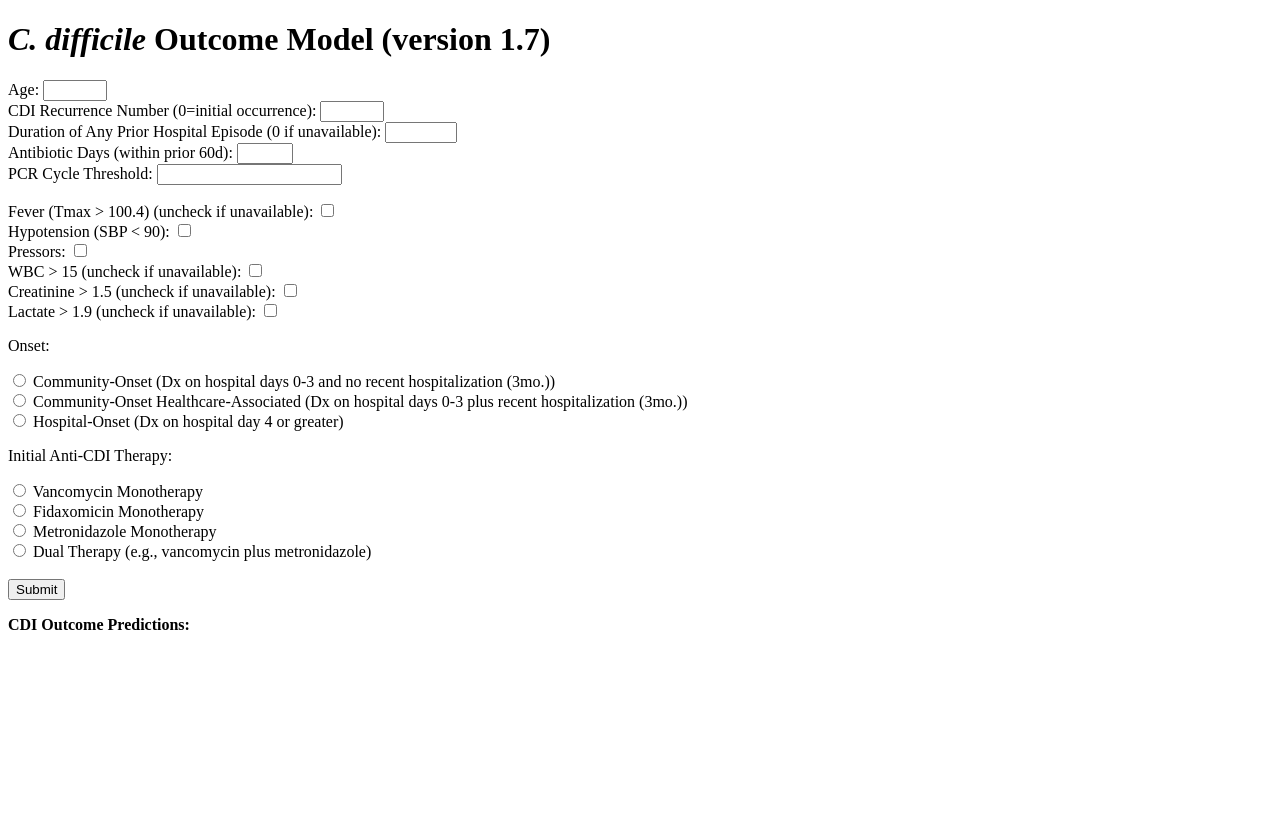
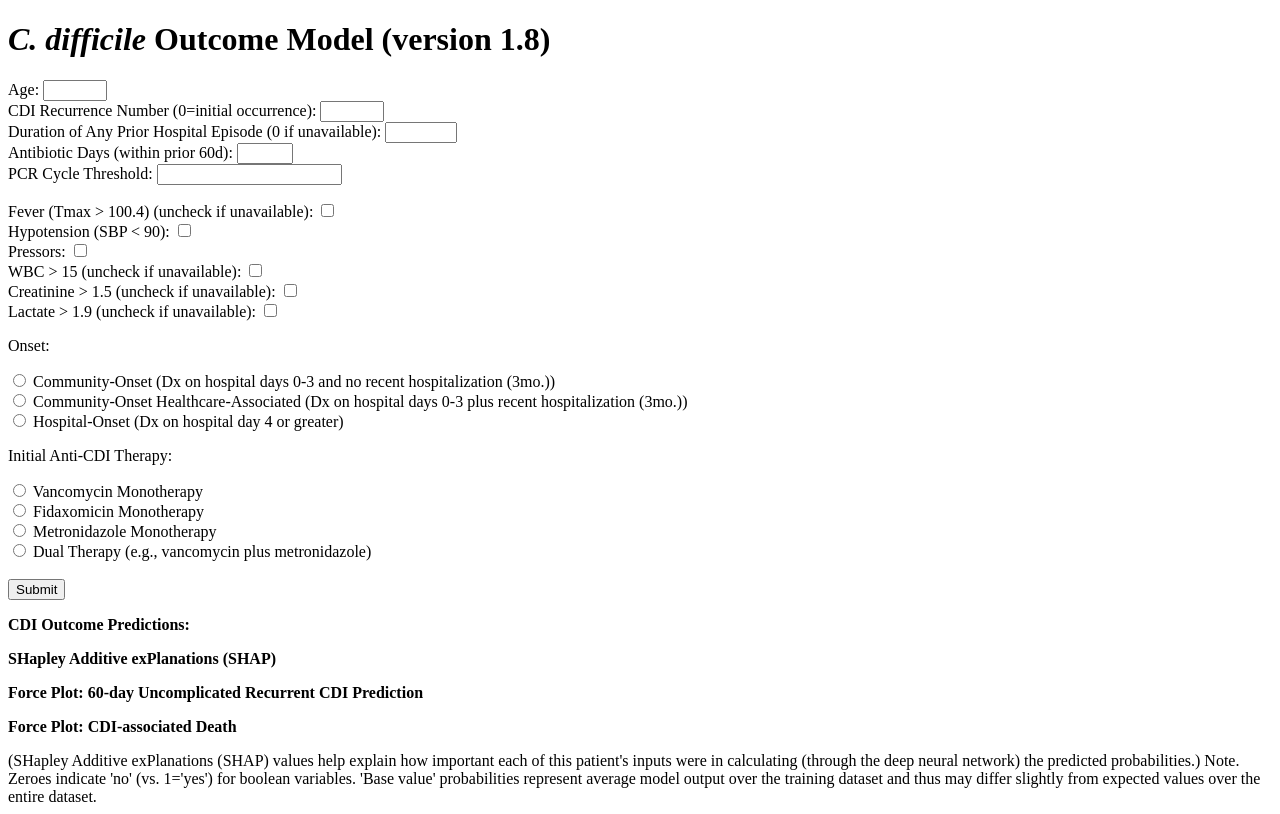
Before and after one commit to grm7q/CDI_Model, a Flask app: page / in a window 1280 px wide. Before the commit the page ends 630 px from the top, so only its background shows below. Run offline with Flask 3, Linux system fonts and the light colour scheme.

Commit message:
updated version 1.8 with shap plots

```diff
--- a/app.py
+++ b/app.py
@@ -4,6 +4,9 @@ from tensorflow import keras
 from keras.models import load_model
 import pandas as pd
 from flask import Flask, request, render_template #for modifying html template with python output
+import shap #shap plots
+import joblib as jbl #saving/loading shap explainer
+shap.initjs()
 
 RANDOM_SEED = 42
 np.random.seed(RANDOM_SEED)
@@ -23,31 +26,26 @@ class_names = ["Survival; adequate clinical response; no severe adverse events,
                "No severe outcomes of index infection but subsequent recurrent CDI",
               "Severe adverse outcome plus recurrent infection"]
 
-# def all_prediction_results(predictions):
-#     data = []
-#     [data.append({'Outcome': class_names[i], 'Probability':round(predictions[0][i],4)}) for i in range(7)]
-#     return pd.DataFrame(data).reset_index(drop=True)
-
 #pandas styling function
 def highlight_row(s, row_index, color='bold'):
     return ['font-weight: %s' % color if i==row_index else '' for i in range(len(s))]
 
-expected_probabilities = [1162/1660, 29/1660, 10/1660, 4/1660, 88/1660, 345/1660, 22/1660]
-expected_probabilities = [ round(i*100, 2) for i in expected_probabilities ]
+expected_probabilities_raw = [1162/1660, 29/1660, 10/1660, 4/1660, 88/1660, 345/1660, 22/1660]
+expected_probabilities = [ round(i*100, 2) for i in expected_probabilities_raw ]
 expected_all_severe_outcomes = (expected_probabilities[1]+expected_probabilities[2]+expected_probabilities[3]+expected_probabilities[4]+expected_probabilities[6])
 expected_all_recurrence = (expected_probabilities[5]+expected_probabilities[6])
 
 def all_prediction_results(predictions):
     data = []
-    [data.append({'CDI-Attributable Outcome': class_names[i], 'Probability (%)':round(predictions[0][i]*100,3), 'Expected (based on historical UVA cases)':round(expected_probabilities[i],3)}) for i in range(7)]
+    [data.append({'CDI-Attributable Outcome': class_names[i], 'Predicted Probability (%)':round(predictions[0][i]*100,3), 'Expected (based on historical UVA cases)':round(expected_probabilities[i],3)}) for i in range(7)]
     #adding a blank row..
-    data.append({'CDI-Attributable Outcome': '', 'Probability (%)':0})
-    data.append({'CDI-Attributable Outcome': 'Any Recurrent Infection', 'Probability (%)':(data[5]['Probability (%)']+data[6]['Probability (%)']), 'Expected (based on historical UVA cases)':expected_all_recurrence})
-    data.append({'CDI-Attributable Outcome': 'Any CDI-Attributable Severe Outcome (ICU, Surgery, Death)', 'Probability (%)':(data[1]['Probability (%)']+data[2]['Probability (%)']+data[3]['Probability (%)']+data[4]['Probability (%)']+data[6]['Probability (%)']), 'Expected (based on historical UVA cases)':expected_all_severe_outcomes})
+    data.append({'CDI-Attributable Outcome': '', 'Predicted Probability (%)':0})
+    data.append({'CDI-Attributable Outcome': 'Any Recurrent Infection', 'Predicted Probability (%)':(data[5]['Predicted Probability (%)']+data[6]['Predicted Probability (%)']), 'Expected (based on historical UVA cases)':expected_all_recurrence})
+    data.append({'CDI-Attributable Outcome': 'Any CDI-Attributable Severe Outcome (ICU, Surgery, Death)', 'Predicted Probability (%)':(data[1]['Predicted Probability (%)']+data[2]['Predicted Probability (%)']+data[3]['Predicted Probability (%)']+data[4]['Predicted Probability (%)']+data[6]['Predicted Probability (%)']), 'Expected (based on historical UVA cases)':expected_all_severe_outcomes})
     data = pd.DataFrame(data).reset_index(drop=True)
-    data['Predicted/Expected'] = data['Probability (%)'] /data['Expected (based on historical UVA cases)']
-    data['Probability (%)'] = data['Probability (%)'].astype('float64', errors='ignore').round(3).astype(str)
-    data['Probability (%)'][7] = ''
+    data['Predicted/Expected'] = data['Predicted Probability (%)'] /data['Expected (based on historical UVA cases)']
+    data['Predicted Probability (%)'] = data['Predicted Probability (%)'].astype('float64', errors='ignore').round(3).astype(str)
+    data['Predicted Probability (%)'][7] = ''
     data['Expected (based on historical UVA cases)'] = data['Expected (based on historical UVA cases)'].astype('float64', errors='ignore').round(2).astype(str)
     data['Expected (based on historical UVA cases)'][7] = ''
     data['Predicted/Expected'] = data['Predicted/Expected'].astype('float64', errors='ignore').round(3).astype(str).apply(lambda x: "{}{}".format(x, 'x'))
@@ -59,6 +57,7 @@ def all_prediction_results(predictions):
                                     ]
                            }])
     return data
+
 
 app = Flask(__name__)
 
@@ -138,12 +137,39 @@ def index():
         else:
             print("No onset selection found.")
 
-        pred = model.predict(np.array([[int(age), int(recurrence_number), int(pressors),int(hypotension), int(previous_hospital_duration), int(wbc_greater_15),int(creatinine_greater_1_5), int(lactate_greater_1_9),
+        input = pd.DataFrame(np.array([[int(age), int(recurrence_number), int(pressors),int(hypotension), int(previous_hospital_duration), int(wbc_greater_15),int(creatinine_greater_1_5), int(lactate_greater_1_9),
                                         int(fever),np.float64(pcr_ct), int(antibiotic_days), int(community_onset_value),int(community_onset_healthcare_associated_value), int(hospital_onset_value), int(vancomycin_monotherapy_value),  int(fidaxomicin_monotherapy_value), int(metronidazole_monotherapy_value),
                                         int(dual_therapy_value)],]))
-        return render_template('index7.html', pred=all_prediction_results(pred).to_html(index=False, index_names=False,  classes='table table-striped table-hover', header = "true", justify = "left"))
+        pred = model.predict(input)
 
-    return render_template('index7.html')
+        #SHAP forceplots
+        feature_names = ['Age', 'Recurrence #', 'Pressors', 'Hypotension', 'Prior Hosp. Duration', 'WBC', 'Creatinine',
+                'Lactate', 'Fever', 'PCR CT', 'Abx Days', 'Community-Onset', 'Hospital-Onset', 'Healthcare Associated', 'Vanco Tx',
+                'fidaxo_tx', 'metro_tx', 'dual_tx']
+        with open('explainer_saved', 'rb') as f:
+            explainer = jbl.load(f)
+        shap_values = explainer.shap_values(input)
+        #FORCEPLOT: CDI-associated death
+        CLASS = 4 #death
+        force_plot_death = shap.force_plot(base_value = explainer.expected_value[CLASS], #expected_probabilities[CLASS],
+                         shap_values = shap_values[CLASS],
+                         features = input.iloc[[0]].values,
+               feature_names=feature_names)
+        #FORCEPLOT: 60-day Uncomplicated Recurrence
+        CLASS = 5 #recurrence
+
+        force_plot_recurrence = shap.force_plot(explainer.expected_value[CLASS],
+                         shap_values[CLASS],
+                         input.iloc[[0]].values,
+               feature_names=feature_names)
+
+
+        return render_template('index8.html', pred=all_prediction_results(pred).to_html(index=False, index_names=False,  classes='table table-striped table-hover', header = "true", justify = "left"),
+                              force_plot_recurrence=f"{shap.getjs()}{force_plot_recurrence.html()}",
+                              force_plot_death = f"{shap.getjs()}{force_plot_death.html()}")
+
+    return render_template('index8.html')
+
 
 if __name__ == '__main__':
     app.run(debug=True)
--- a/requirements.txt
+++ b/requirements.txt
@@ -5,3 +5,5 @@ gunicorn
 Jinja2
 tensorflow-cpu
 keras
+shap
+joblib
--- a/templates/index8.html
+++ b/templates/index8.html
@@ -5,7 +5,7 @@
     <title>CDI Outcome Model</title>
 </head>
 <body>
-<h1><em>C. difficile</em> Outcome Model (version 1.7)</h1>
+<h1><em>C. difficile</em> Outcome Model (version 1.8)</h1>
     <form method=post enctype=multipart/form-data>
         Age:  <input type="number" name="age"  min="0" max="150"><br>
         CDI Recurrence Number (0=initial occurrence): <input type="number" name="recurrence_number" min="0" max="100"><br>
@@ -47,5 +47,18 @@
 
     <p><strong>CDI Outcome Predictions:</strong></p>
      {{pred | safe}}
+    <p></p>
+    <p></p>
+    <p><strong>SHapley Additive exPlanations (SHAP)</strong></p>
+
+    <p><strong>Force Plot: 60-day Uncomplicated Recurrent CDI Prediction</strong></p>
+     {{force_plot_recurrence | safe}}
+
+    <p><strong>Force Plot: CDI-associated Death</strong></p>
+     {{force_plot_death | safe}}
+
+    (SHapley Additive exPlanations (SHAP) values help explain how important each of this patient's inputs were in calculating (through the deep neural network) the predicted probabilities.)
+
+    Note. Zeroes indicate 'no' (vs. 1='yes') for boolean variables. 'Base value' probabilities represent average model output over the training dataset and thus may differ slightly from expected values over the entire dataset.
 
 </html>
```
Also changed, not shown: 1 other file.
